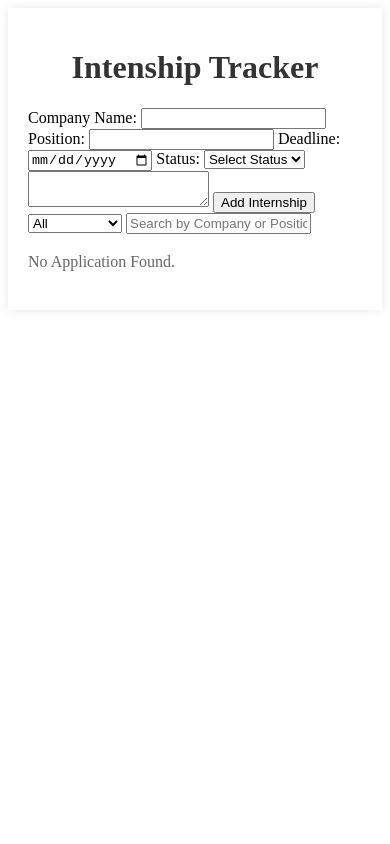
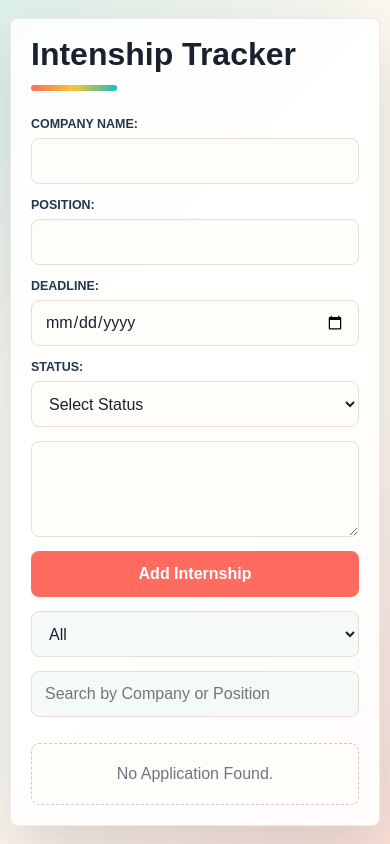
Before and after one commit to DagmTesfu/Internship-Tracker-Application, a plain HTML site: page index.html in a window 390 px wide. Drawn offline with Linux system fonts and the light colour scheme.

Commit message:
Added modern UI

```diff
--- a/style.css
+++ b/style.css
@@ -1,93 +1,304 @@
-.body{
-    background-color: #f0f0f0;
-    font-family: Arial, sans-serif;
+* {
+    box-sizing: border-box;
+}
+
+:root {
+    --ink: #18212f;
+    --ink-soft: #26364c;
+    --paper: #fffaf2;
+    --surface: #ffffff;
+    --teal: #17bebb;
+    --coral: #ff6b5f;
+    --gold: #f8c537;
+    --muted: #6d7584;
+    --line: #e8dfd2;
+    --shadow: 0 24px 70px rgba(24, 33, 47, 0.18);
+}
+
+body {
+    min-height: 100vh;
     margin: 0;
-    padding: 20px;
+    padding: 34px 18px;
+    color: var(--ink);
+    font-family: Arial, Helvetica, sans-serif;
+    background:
+        linear-gradient(135deg, rgba(23, 190, 187, 0.14), transparent 34%),
+        linear-gradient(315deg, rgba(255, 107, 95, 0.16), transparent 36%),
+        var(--paper);
 }
+
+.container {
+    width: min(1040px, 100%);
+    margin: 0 auto;
+    padding: 30px;
+    border: 1px solid rgba(24, 33, 47, 0.08);
+    border-radius: 8px;
+    background: rgba(255, 255, 255, 0.86);
+    box-shadow: var(--shadow);
+}
+
 h1 {
-    color: #333;
+    margin: 0 0 26px;
+    color: var(--ink);
+    font-size: clamp(2rem, 5vw, 4.25rem);
+    line-height: 0.95;
+    text-align: left;
+}
+
+h1::after {
+    display: block;
+    width: 86px;
+    height: 6px;
+    margin-top: 16px;
+    border-radius: 999px;
+    background: linear-gradient(90deg, var(--coral), var(--gold), var(--teal));
+    content: "";
+}
+
+.form-container {
+    display: grid;
+    gap: 18px;
+}
+
+#internship-form {
+    display: grid;
+    grid-template-columns: repeat(2, minmax(0, 1fr));
+    gap: 14px 16px;
+    align-items: end;
+}
+
+label {
+    align-self: end;
+    margin-bottom: -7px;
+    color: var(--ink-soft);
+    font-size: 0.78rem;
+    font-weight: 700;
+    letter-spacing: 0;
+    text-transform: uppercase;
+}
+
+input,
+select,
+textarea {
+    width: 100%;
+    min-height: 46px;
+    border: 1px solid var(--line);
+    border-radius: 8px;
+    outline: none;
+    background: #fffdf9;
+    color: var(--ink);
+    font: inherit;
+    transition: border-color 180ms ease, box-shadow 180ms ease, transform 180ms ease;
+}
+
+input,
+select {
+    padding: 0 13px;
+}
+
+textarea {
+    grid-column: 1 / -1;
+    min-height: 96px;
+    padding: 13px;
+    resize: vertical;
+}
+
+input:focus,
+select:focus,
+textarea:focus {
+    border-color: var(--teal);
+    box-shadow: 0 0 0 4px rgba(23, 190, 187, 0.16);
+}
+
+button,
+.button {
+    min-height: 46px;
+    border: 0;
+    border-radius: 8px;
+    background: var(--coral);
+    color: #ffffff;
+    font: inherit;
+    font-weight: 800;
+    cursor: pointer;
+    transition: transform 180ms ease, box-shadow 180ms ease, background 180ms ease;
+}
+
+button:hover,
+.button:hover {
+    background: #ee5449;
+    box-shadow: 0 12px 24px rgba(255, 107, 95, 0.25);
+    transform: translateY(-1px);
+}
+
+button:active,
+.button:active {
+    transform: translateY(0);
+}
+
+#filterStatus,
+#searchInput {
+    background-color: #f5f9f8;
+}
+
+#searchInput {
+    grid-column: span 1;
+}
+
+#applicationsList {
+    grid-column: 1 / -1;
+    display: grid;
+    grid-template-columns: repeat(auto-fit, minmax(230px, 1fr));
+    gap: 14px;
+    margin-top: 12px;
+}
+
+#applicationsList > p {
+    grid-column: 1 / -1;
+    margin: 8px 0 0;
+    padding: 18px;
+    border: 1px dashed rgba(24, 33, 47, 0.22);
+    border-radius: 8px;
+    background: #fffdf9;
+    color: var(--muted);
     text-align: center;
 }
+
+#applicationsList > div {
+    position: relative;
+    display: grid;
+    gap: 8px;
+    padding: 20px;
+    overflow: hidden;
+    border: 1px solid rgba(24, 33, 47, 0.08);
+    border-radius: 8px;
+    background:
+        linear-gradient(180deg, rgba(23, 190, 187, 0.1), transparent 46px),
+        var(--surface);
+    box-shadow: 0 14px 36px rgba(24, 33, 47, 0.1);
+}
+
+#applicationsList > div::before {
+    position: absolute;
+    inset: 0 auto 0 0;
+    width: 6px;
+    background: linear-gradient(180deg, var(--teal), var(--gold), var(--coral));
+    content: "";
+}
+
+#applicationsList h3 {
+    margin: 0 0 4px;
+    padding-left: 2px;
+    color: var(--ink);
+    font-size: 1.25rem;
+}
+
+#applicationsList p {
+    margin: 0;
+    color: var(--muted);
+    line-height: 1.45;
+}
+
+#applicationsList strong {
+    color: var(--ink-soft);
+}
+
+#applicationsList button {
+    min-height: 38px;
+    margin-top: 8px;
+    padding: 0 14px;
+}
+
+#applicationsList button + button {
+    background: var(--ink-soft);
+}
+
+#applicationsList button + button:hover {
+    background: var(--ink);
+    box-shadow: 0 12px 24px rgba(24, 33, 47, 0.2);
+}
+
 p {
-    color: #666;
+    color: var(--muted);
     font-size: 16px;
     line-height: 1.5;
 }
-.button {
-    background-color: #4CAF50;
-    color: white;
-    padding: 10px 20px;
-    border: none;
-    border-radius: 5px;
-    cursor: pointer;
+
+.navbar {
+    overflow: hidden;
+    border-radius: 8px;
+    background-color: var(--ink);
 }
-.button:hover {
-    background-color: #45a049;
-}
-.container {
-    max-width: 800px;
-    margin: 0 auto;
-    background-color: white;
-    padding: 20px;
-    box-shadow: 0 0 10px rgba(0, 0, 0, 0.1);
-}
-.navbar {
-    background-color: #333;
-    overflow: hidden;
-}
+
 .navbar a {
     float: left;
     display: block;
+    padding: 14px 16px;
     color: white;
     text-align: center;
-    padding: 14px 16px;
     text-decoration: none;
 }
+
 .navbar a:hover {
-    background-color: #ddd;
-    color: black;
+    background-color: var(--teal);
+    color: var(--ink);
 }
+
 .footer {
-    background-color: #333;
+    width: 100%;
+    padding: 10px 0;
+    background-color: var(--ink);
     color: white;
     text-align: center;
-    padding: 10px 0;
-    position: fixed;
-    width: 100%;
-    bottom: 0;
 }
-.internship-from{
-    background-color: #e0e0e0;
+
+.internship-from {
+    margin-top: 20px;
     padding: 20px;
-    border-radius: 5px;
-    margin-top: 20px;
+    border-radius: 8px;
+    background-color: #fffdf9;
 }
+
 .internship-from h2 {
-    color: #333;
     margin-top: 0;
+    color: var(--ink);
 }
+
 .internship-from label {
     display: block;
     margin-bottom: 5px;
-    color: #666;
+    color: var(--muted);
 }
+
 .internship-from input[type="text"],
 .internship-from input[type="email"],
 .internship-from textarea {
     width: 100%;
+    margin-bottom: 10px;
     padding: 10px;
-    margin-bottom: 10px;
-    border: 1px solid #ccc;
-    border-radius: 5px;
+    border: 1px solid var(--line);
+    border-radius: 8px;
 }
+
 .internship-from button {
-    background-color: #4CAF50;
-    color: white;
     padding: 10px 20px;
-    border: none;
-    border-radius: 5px;
-    cursor: pointer;
 }
-.internship-from button:hover {
-    background-color: #45a049;
+
+@media (max-width: 720px) {
+    body {
+        padding: 18px 10px;
+    }
+
+    .container {
+        padding: 20px;
+    }
+
+    #internship-form {
+        grid-template-columns: 1fr;
+    }
+
+    textarea,
+    #applicationsList,
+    #searchInput {
+        grid-column: 1;
+    }
 }
```
